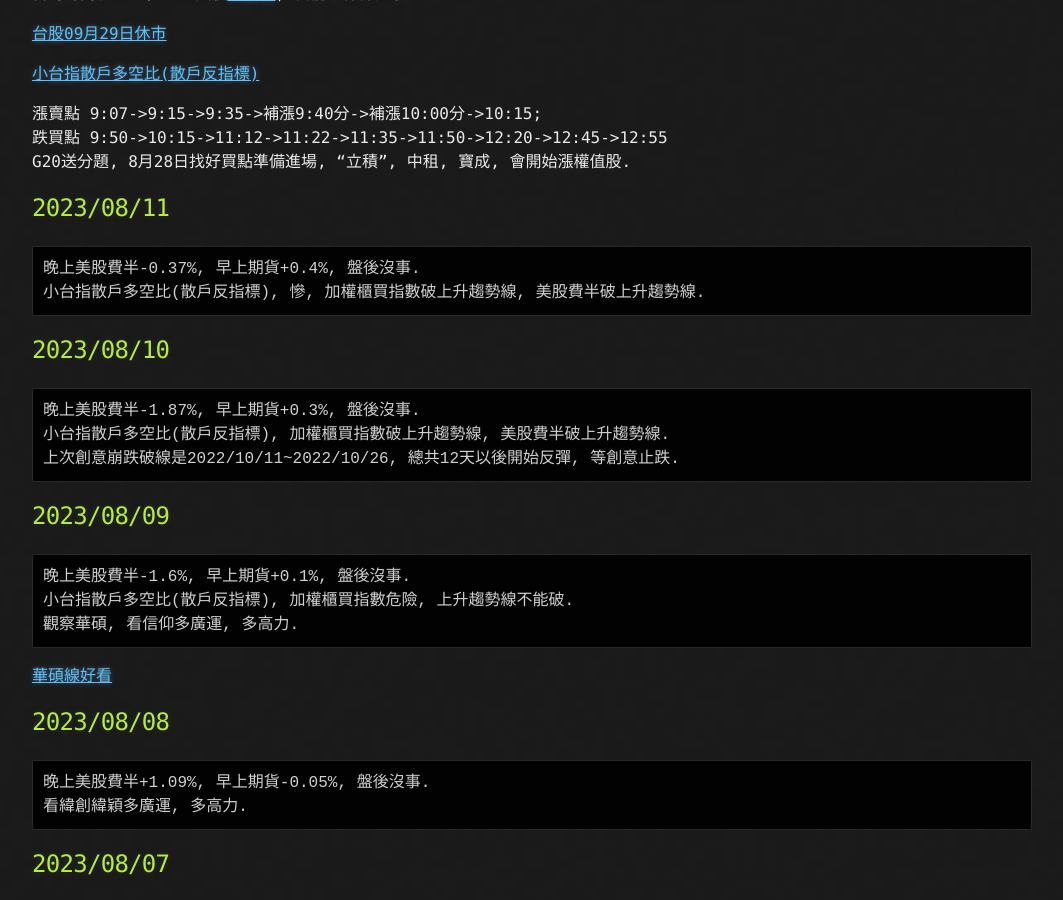
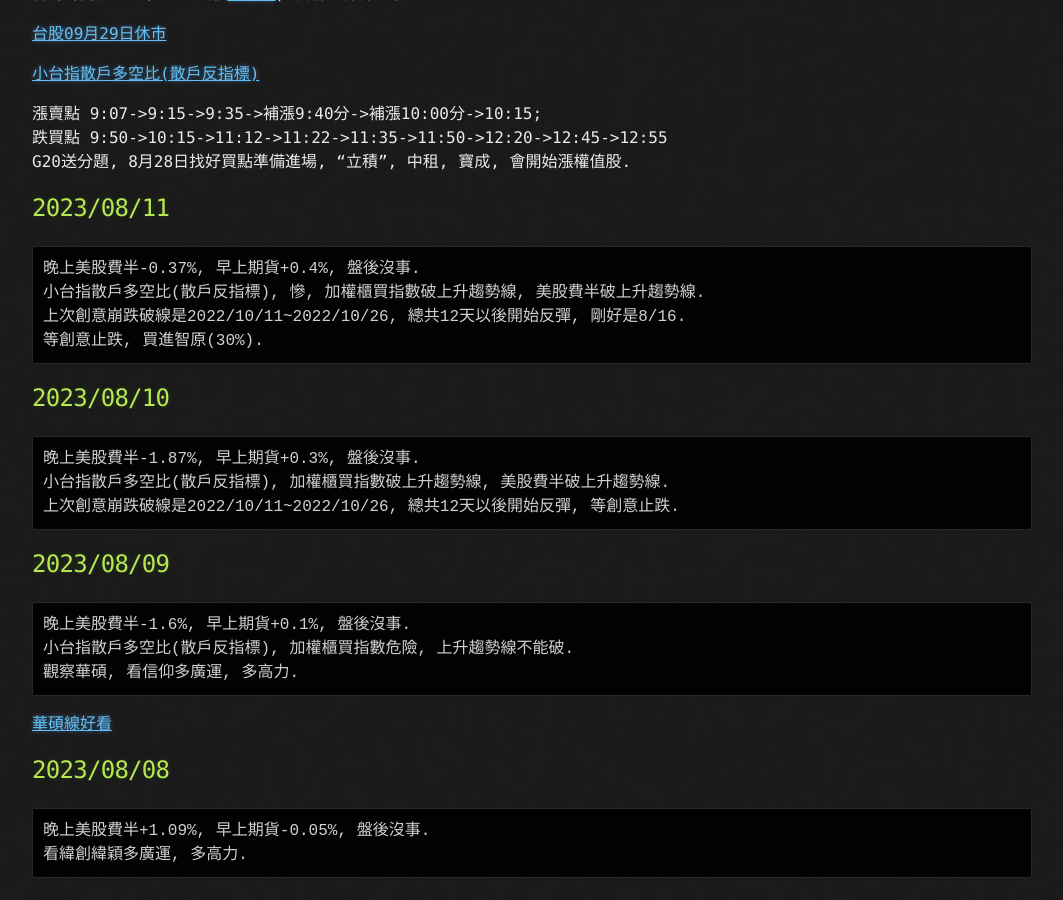
Before and after one commit to lepg5487/Stock_God, a Jekyll site: the page built from index.md, in a window 1280 px wide and 900 px high, scrolled down 436 px. Shown: the whole window, without its empty margins (108-1171 px from the left). Built offline with Jekyll 4.4.1, drawn with Linux system fonts in a browser that asks for light colours; our own code applies the rules of GitHub Pages for plain Markdown files.

Commit message:
Update index.md

````diff
--- a/index.md
+++ b/index.md
@@ -24,6 +24,8 @@ G20送分題, 8月28日找好買點準備進場, "立積", 中租, 寶成, 會
 ```
 晚上美股費半-0.37%, 早上期貨+0.4%, 盤後沒事.
 小台指散戶多空比(散戶反指標), 慘, 加權櫃買指數破上升趨勢線, 美股費半破上升趨勢線.
+上次創意崩跌破線是2022/10/11~2022/10/26, 總共12天以後開始反彈, 剛好是8/16.
+等創意止跌, 買進智原(30%).
 ```
 
 ## 2023/08/10
````
